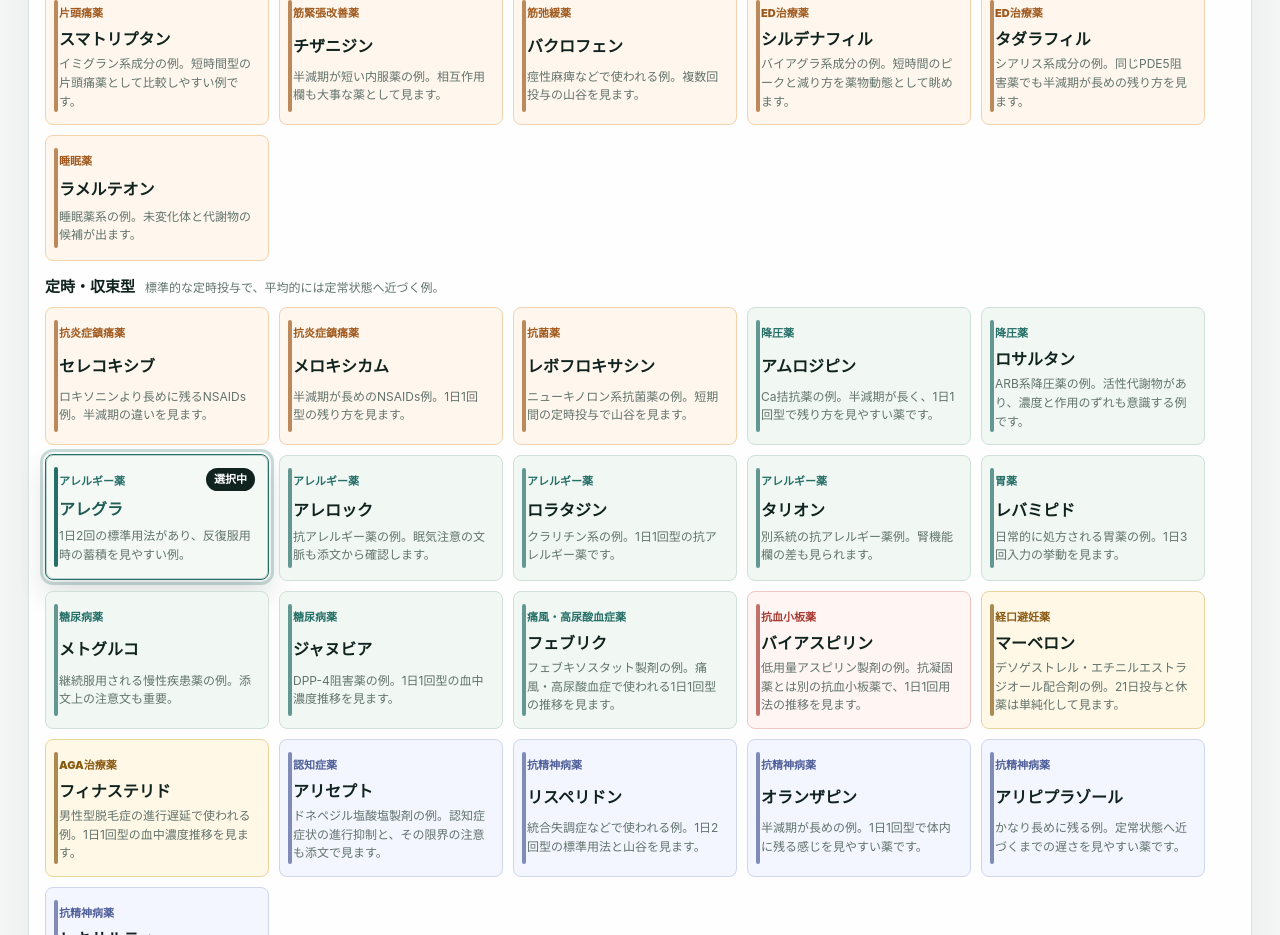
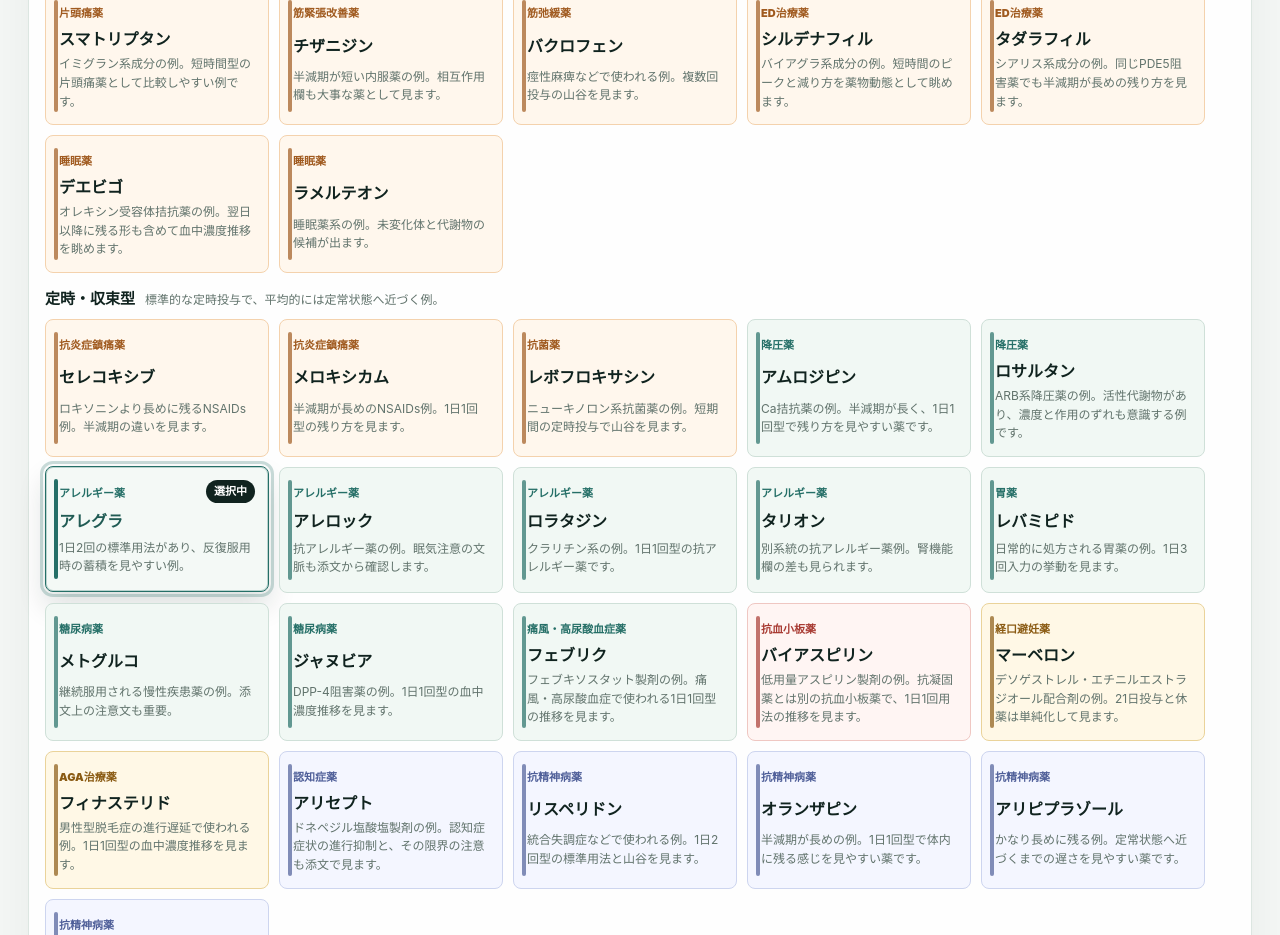
Before and after one commit to dueyama/pmda-pk-curve-viewer, a Next.js app: page / in a window 1280 px wide. Shown: the part 1100-2035 px from the top of the page. Built offline with nearby package versions, Linux system fonts and the light colour scheme.

Commit message:
Add Davigo example drug

```diff
--- a/src/components/pk-viewer.tsx
+++ b/src/components/pk-viewer.tsx
@@ -249,6 +249,13 @@
     name: "タクロリムス",
     description: "移植後などで使われる例。継続と血中濃度管理が重視される薬として見ます。",
     url: "https://www.pmda.go.jp/PmdaSearch/iyakuDetail/ResultDataSetXML/650037_3999014M1057_2_14",
+  },
+  {
+    group: "short",
+    category: "睡眠薬",
+    name: "デエビゴ",
+    description: "オレキシン受容体拮抗薬の例。翌日以降に残る形も含めて血中濃度推移を眺めます。",
+    url: "https://www.pmda.go.jp/PmdaSearch/iyakuDetail/ResultDataSetXML/170033_1190027F1022_1_08",
   },
   {
     group: "short",
```
